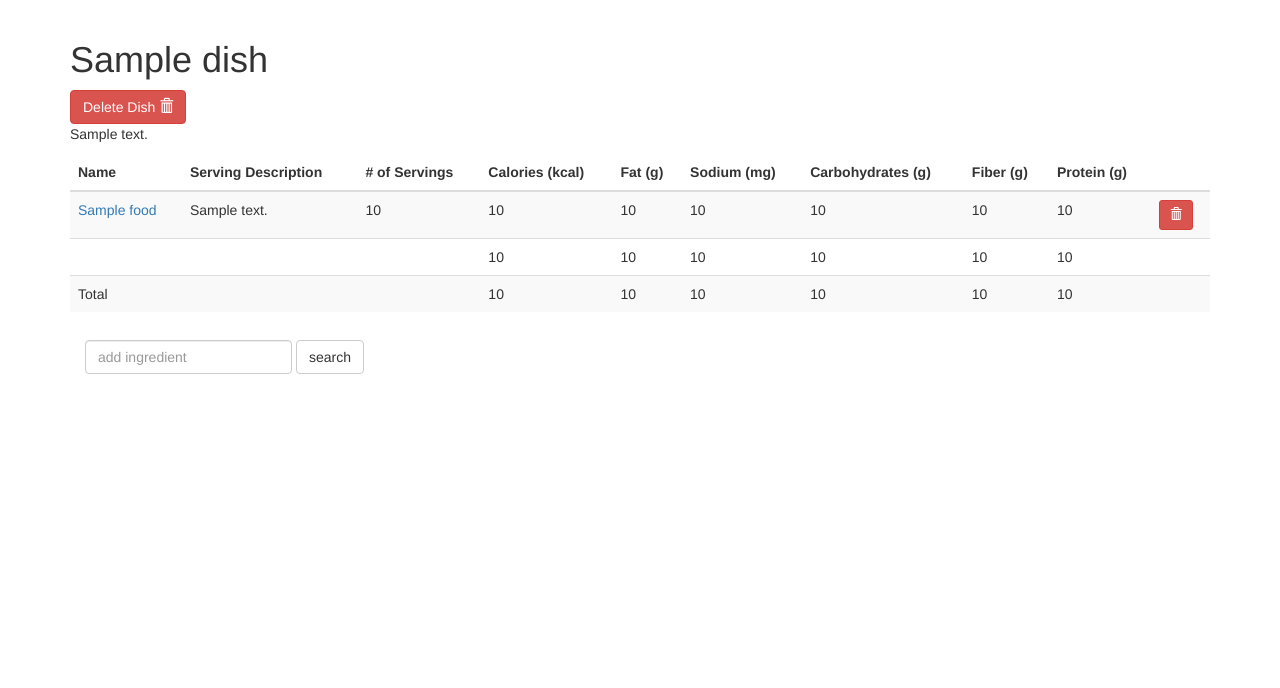
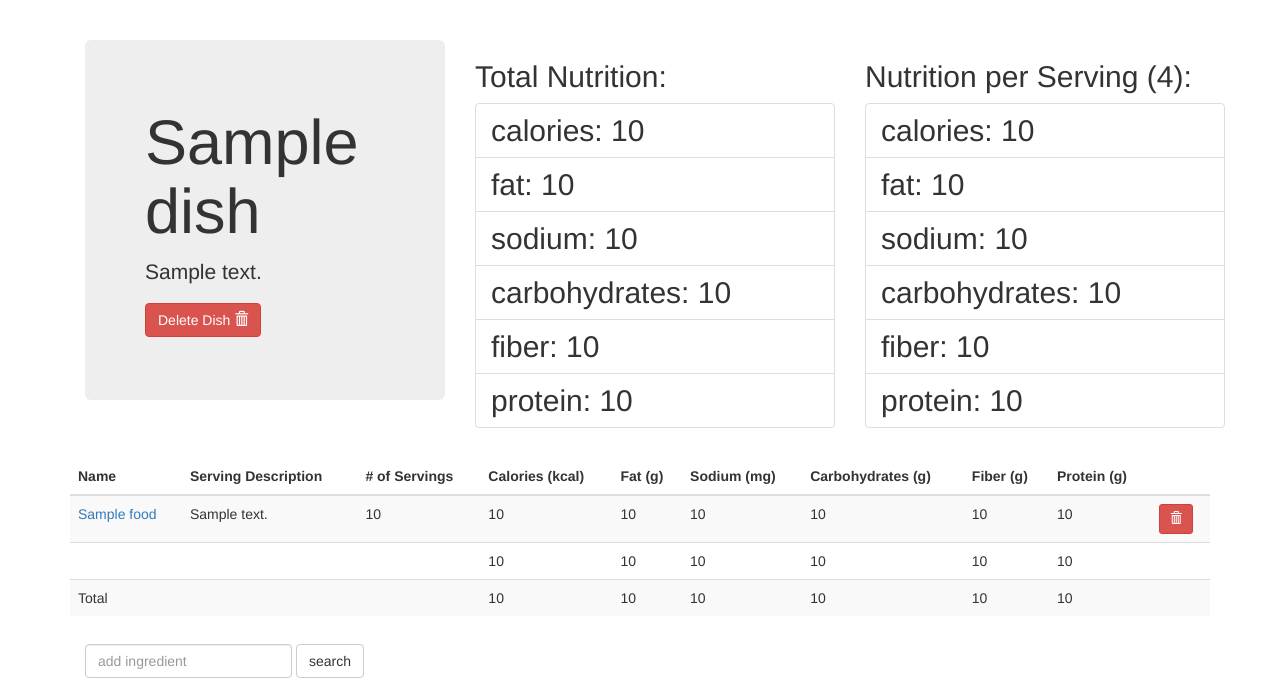
Before and after one commit to astonshane/nutri, a Python web app: template nutri/templates/dish.html in a window 1280 px wide. Shown: the part 52-740 px from the top of the page. Run offline with Jinja, Linux system fonts and the light colour scheme; the template is opened without the code that fills it: most values are stand-ins (such as "Sample title", 1, 10 or a date in 2020); some libraries are stand-ins or nearby versions.

Commit message:
add placeholder for # of servings

```diff
--- a/nutri/templates/dish.html
+++ b/nutri/templates/dish.html
@@ -5,21 +5,43 @@
 {% endblock %}
 
 {% block header %}
-<h1>{{dish.title}}</h1>
-{% include 'forms/dish-delete.html' %}
+<div class="container mt-5">
+    <div class="row">
+        <div class="col-md-4 bg-light border">
+            <div class="jumbotron">
+                <h1 class="display-4">{{dish.title}}</h1>
+                <p class="lead">{{dish.description}}</p>
+                <p class="lead">
+                    {% include 'forms/dish-delete.html' %}
+                </p>
+            </div>
+        </div>
+        <div class="col-md-4 bg-light border">
+            <h2>Total Nutrition:</h2>
+            <ul class="list-group list-group-flush">
+            {% set nutrition_keys = ['calories', 'fat', 'sodium', 'carbohydrates', 'fiber', 'protein'] %}
+            {% for key in nutrition_keys %}
+                <li class="list-group-item">{{key}}: {{dish.nutrition()[key] | round | int }}</li>
+            {% endfor %}
+            </ul>
+        </div>
+        <div class="col-md-4 bg-light border">
+            <h2>Nutrition per Serving (4):</h2>
+            <ul class="list-group list-group-flush">
+            {% set nutrition_keys = ['calories', 'fat', 'sodium', 'carbohydrates', 'fiber', 'protein'] %}
+            {% for key in nutrition_keys %}
+                {% set per_serving = dish.nutrition()[key] / 4 %}
+                <li class="list-group-item">{{key}}: {{per_serving | round | int}}</li>
+            {% endfor %}
+            </ul>
+        </div>
+    </div>
+</div>
 {% endblock %}
 
 {% block content %}
 
-<p>
-    {{dish.description}}
-</p>
-
 {% include 'tables/table-of-ingredients.html' %}
-
-
-
-
 
 <form class="navbar-form navbar-left" action="{{ url_for('search_ingredients', id=dish.id)}}" method="post">
         <div class="form-group">
```
